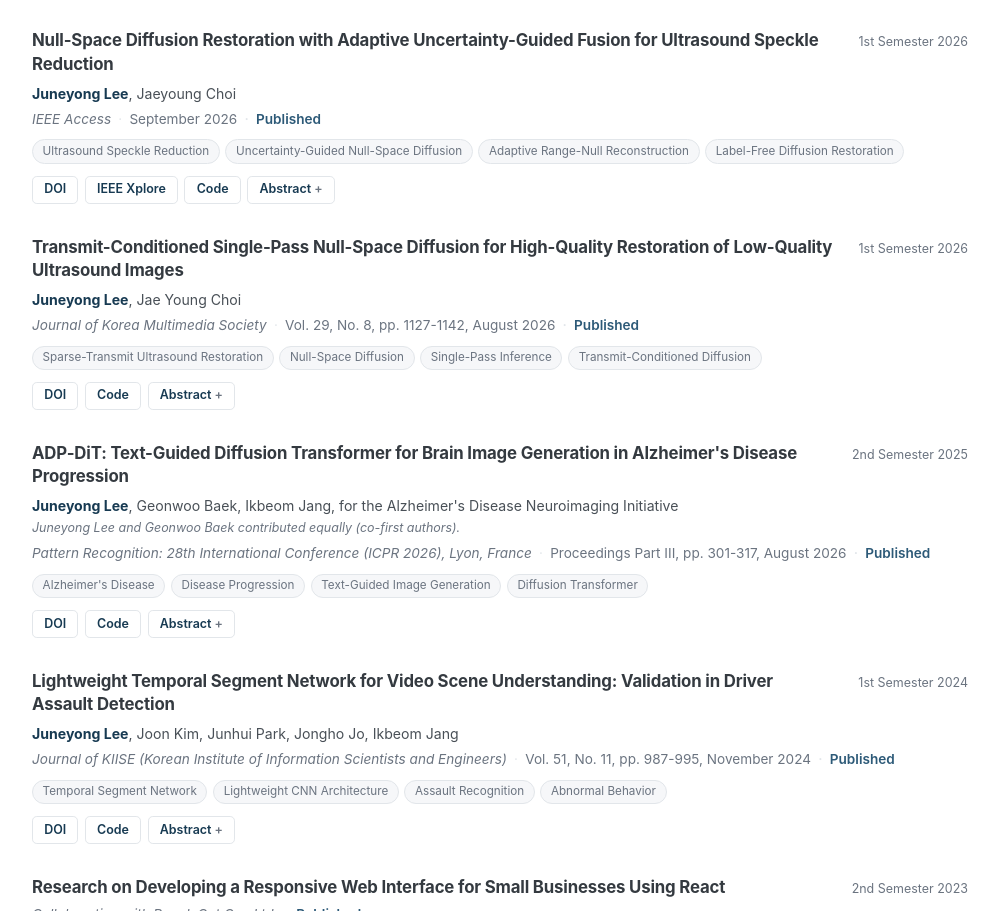
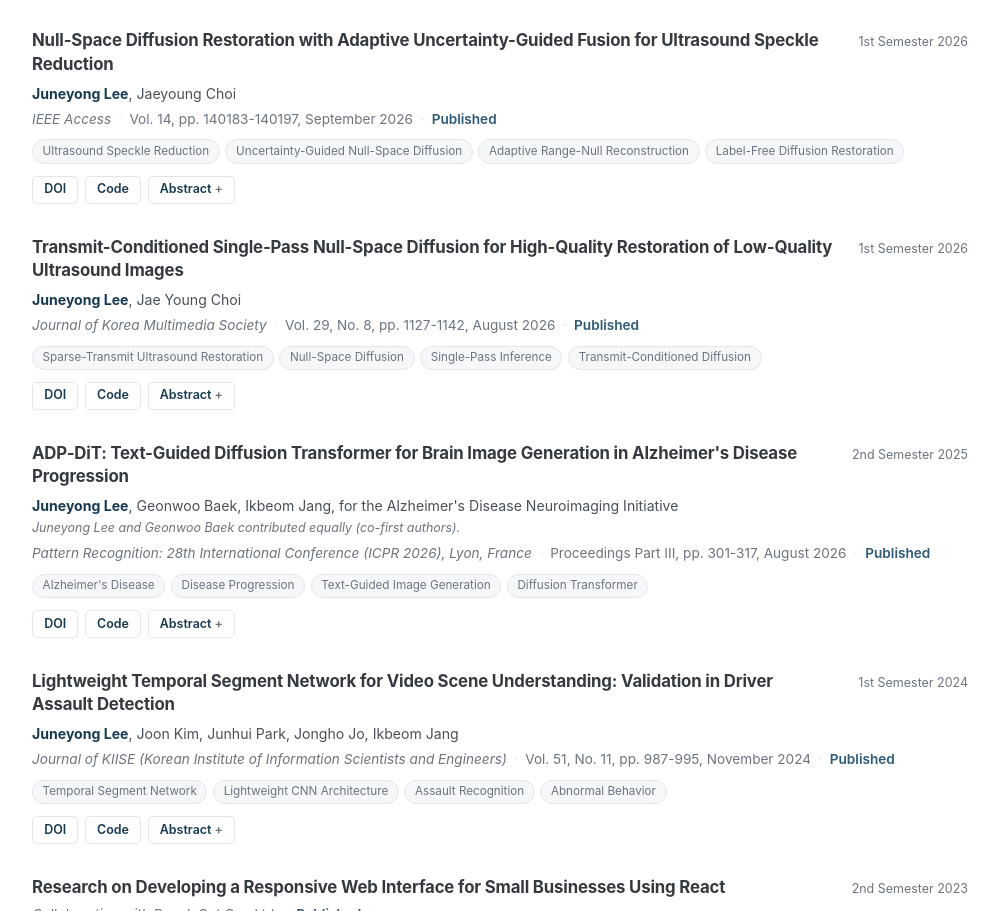
Before and after one commit to yousirong/yousirong.github.io, a website: page src/pug/index.pug in a window 1280 px wide. Shown: the part 1201-2112 px from the top of the page, without its empty margins (140-1139 px from the left). Drawn offline with nearby package versions, Linux system fonts and the light colour scheme; files that its build step writes are made by us from their sources; files whose address does not match are found by name; a web font is replaced by a local one.

Commit message:
20260927

```diff
--- a/src/pug/_data.pug
+++ b/src/pug/_data.pug
@@ -68,14 +68,13 @@
       authors: ['Juneyong Lee', 'Jaeyoung Choi'],
       venue: 'IEEE Access',
       short: 'IEEE Access',
-      detail: 'September 2026',
+      detail: 'Vol. 14, pp. 140183-140197, September 2026',
       status: 'published',
       period: '1st Semester 2026',
       printYear: '2026',
       tags: ['Ultrasound Speckle Reduction', 'Uncertainty-Guided Null-Space Diffusion', 'Adaptive Range-Null Reconstruction', 'Label-Free Diffusion Restoration'],
       links: [
         { label: 'DOI', url: 'https://doi.org/10.1109/ACCESS.2026.3729696' },
-        { label: 'IEEE Xplore', url: 'https://ieeexplore.ieee.org/document/11675827' },
         { label: 'Code', url: 'https://github.com/yousirong/UGNS' }
       ],
       abstract: [
```
Also changed, not shown: dist/index.html.
